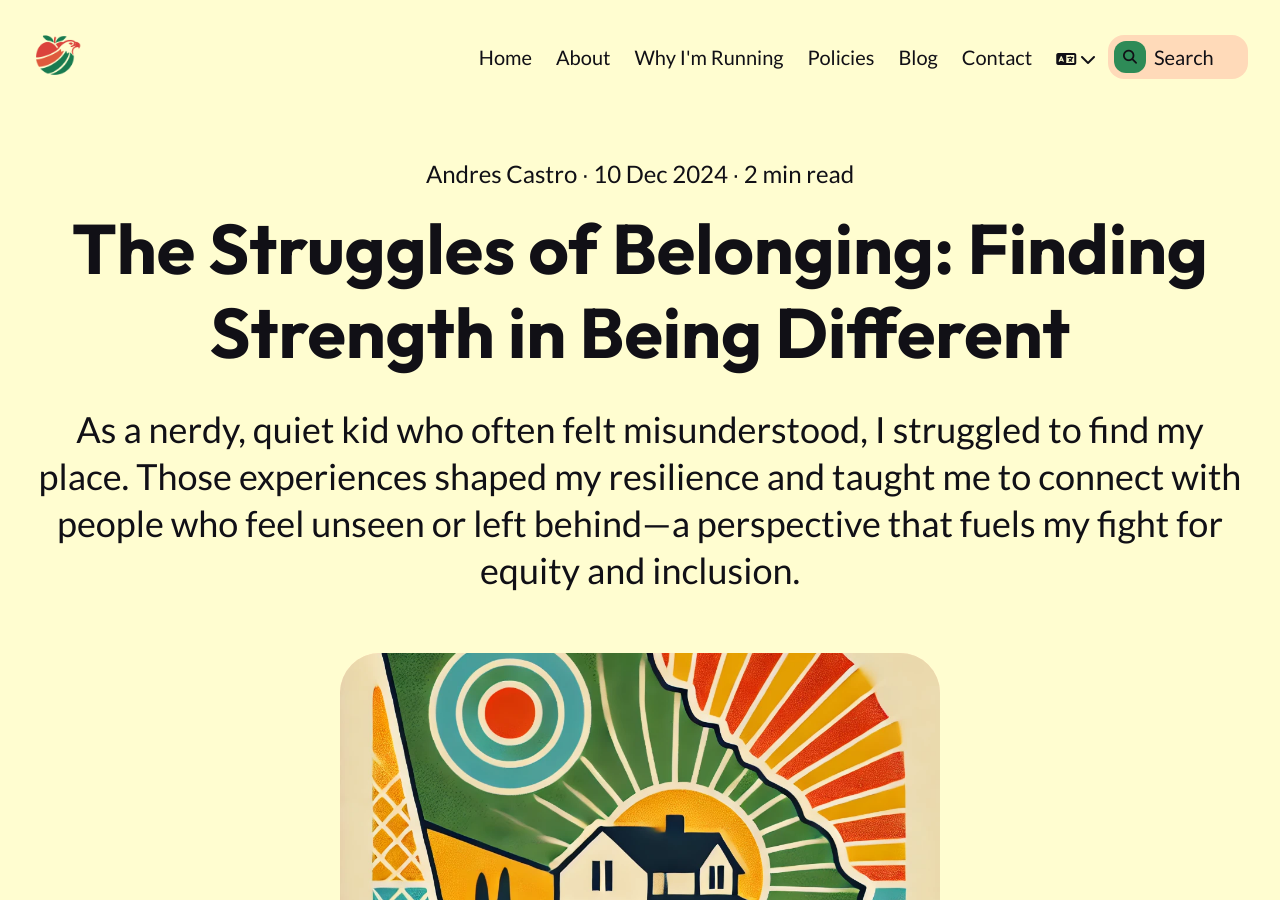
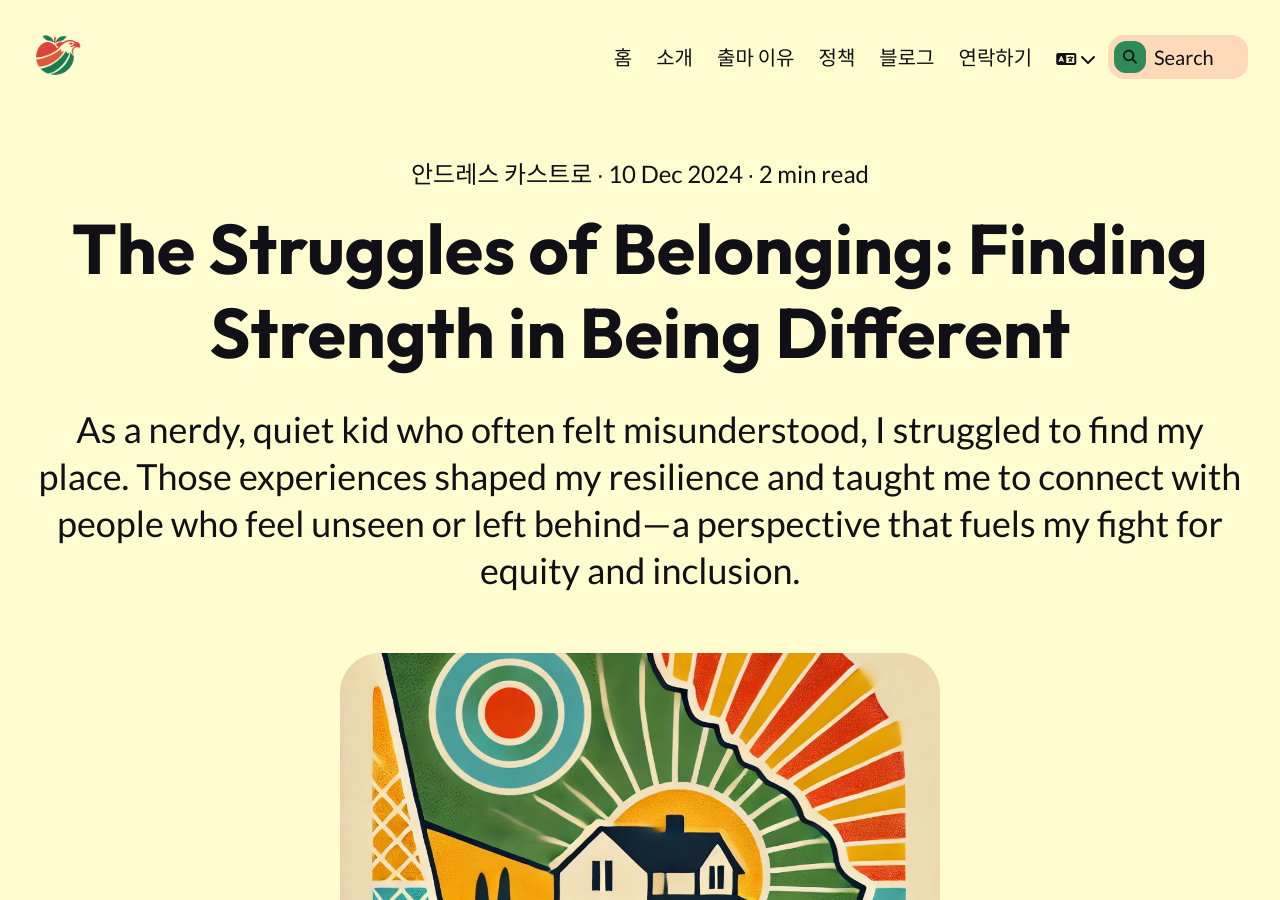
Before and after one commit to CastroForGeorgia/GA-5-KO, a Jekyll site: the page built from _posts/2024-12-10-the-struggles-of-belonging-finding-strength-in-being-different-voterrights-castro-politics-district05-progressive-unions-grassroots-workingclass-gapol-atlanta.md, in a window 1280 px wide and 900 px high. Built offline with Jekyll 4.4.1, drawn with Linux system fonts in a browser that asks for light colours; part of the change alters nothing that is shown.

Commit message:
Update settings.yml

```diff
--- a/_data/settings.yml
+++ b/_data/settings.yml
@@ -1,101 +1,96 @@
 #-------------------------------
-# Site Settings
+# 사이트 설정
 title: CastroForGeorgia
-logo: '/images/logo.png' # You can add own logo. For example '/images/logo.png'.
+logo: '/images/logo.png' # 로고를 추가할 수 있습니다. 예: '/images/logo.png'.
 logo_dark: '/images/logo.png'
-description: Andres Castro, a champion for the people in Georgia's 5th Congressional District.
-color_scheme: auto # You can choose three modes auto, light, and dark. By default, the auto mode is set, which means the user can choose the light or dark mode themself.
-
+description: 조지아 제5선거구에서 사람들을 위해 싸우는 안드레스 카스트로.
+color_scheme: auto # 세 가지 모드(auto, light, dark) 중 선택 가능합니다. 기본값은 auto로 설정되어 있으며, 사용자가 light 또는 dark 모드를 스스로 선택할 수 있습니다.
 
 #-------------------------------
-# Navigation Settings
+# 내비게이션 설정
 menu_settings:
   menu_items:
-    - title: 'Home'
+    - title: '홈'
       url: '/'
-    - title: 'About'
+    - title: '소개'
       url: '/about/'
-    - title: "Why I'm Running"
+    - title: "출마 이유"
       url: '/blog/leadership-grounded-in-experience-why-im-running-for-congress-district05-unions-voterrights-grassroots-progressive-workingclass-atlanta-politics-castro-gapol'
-    - title: 'Policies'
+    - title: '정책'
       url: '/projects/'
-    - title: 'Blog'
+    - title: '블로그'
       url: '/blog/'
-    - title: 'Contact'
+    - title: '연락하기'
       url: 'https://actionnetwork.org/forms/connect-with-andres-share-your-vision'
 
+#-------------------------------
+# 작성자 설정
+author:
+  author_name: 안드레스 카스트로
+  author_avatar: '/images/about-me-photo-zoom.jpg'
 
 #-------------------------------
-# Author Settings
-author:
-  author_name: Andres Castro
-  author_avatar: '/images/about-me-photo-zoom.jpg'
-
-
-#-------------------------------
-# Hero Settings
+# 히어로 설정
 hero:
   enable: true
-  hero_role: "Candidate for U.S. House (GA-05) ∙ Fighting for working families, affordable housing, and economic dignity"
-  hero_title: "Hi! I’m Andres <img src=\"/images/about-me-photo-zoom.jpg\" alt=\"Andres Castro Picture\" loading=\"lazy\"> <br> Fighting for Georgia's 5th District"
-  hero_description: "Together, we can build a future that works for everyone—where equity, justice, and opportunity are more than promises, they’re realities. Let’s create meaningful change for Georgia’s working families."
-  hero_button_text: "Join the Movement"
+  hero_role: "미국 하원의원 후보 (조지아 제5선거구) ∙ 노동 가정, 주택 보급, 경제적 존엄성을 위해 싸웁니다"
+  hero_title: "안녕하세요! 저는 안드레스입니다 <img src=\"/images/about-me-photo-zoom.jpg\" alt=\"Andres Castro Picture\" loading=\"lazy\"> <br> 조지아 제5선거구를 위해 싸웁니다"
+  hero_description: "함께라면 모두를 위한 미래를 만들 수 있습니다—공정, 정의, 기회가 약속이 아니라 현실이 되는 미래. 조지아의 노동 가정을 위한 의미 있는 변화를 만들어갑시다."
+  hero_button_text: "운동에 동참하세요"
   hero_button_link: "https://actionnetwork.org/forms/connect-with-andres-share-your-vision"
 
 #-------------------------------
-# Projects Section Settings
+# 프로젝트 섹션 설정
 projects:
   enable: true
-  projects_title: Policies
-  projects_description: Explore our vision for a fairer, more just Georgia’s 5th District. Together, we’ll build a thriving, equitable future.
-
+  projects_title: 정책
+  projects_description: 조지아 제5선거구의 더 공정하고 정의로운 비전을 탐구하세요. 함께라면 번영하고 공정한 미래를 만들어갈 수 있습니다.
 
 #-------------------------------
-# Blog Section Settings
+# 블로그 섹션 설정
 blog:
   enable: true
-  blog_title: Blog
-  blog_description: Let’s build a future that works for all of us.
+  blog_title: 블로그
+  blog_description: 우리 모두를 위한 미래를 함께 만들어갑시다.
 
 #-------------------------------
-# About Section Settings
+# 소개 섹션 설정
 about:
   enable: true
   about_image: "/images/about-me-photo.jpg"
-  about_title: "Together for Change"
-  about_description: "Let’s build a future where every family in Georgia’s 5th District has access to opportunity, equity, and justice. Join me in fighting for bold solutions that uplift working families, protect civil rights, and create a government that truly works for all of us."
-
+  about_title: "변화를 위해 함께"
+  about_description: "조지아 제5선거구의 모든 가정이 기회와 공정, 정의에 접근할 수 있는 미래를 만들어갑시다. 노동 가정을 돕고, 시민권을 보호하며, 모두를 위해 제대로 작동하는 정부를 만드는 과감한 해결책을 위해 저와 함께하세요."
 
 #-------------------------------
-# Faq (Frequently Asked Questions) Settings
+# FAQ(자주 묻는 질문) 설정
 faq:
   enable: true
-  faq_title: "Need Some Answers?"
-  faq_description: "Get to know Andres Castro and his commitment to creating a fairer, more inclusive community in Georgia's 5th Congressional District."
+  faq_title: "궁금한 점이 있나요?"
+  faq_description: "조지아 제5선거구에서 더 공정하고 포괄적인 지역사회를 만들기 위해 노력하는 안드레스 카스트로와 그의 헌신에 대해 알아보세요."
   faq_items:
-    - title: "What motivated Andres Castro to run for office?"
-      description: "Andres Castro was motivated to run out of frustration with the current Democratic leadership, which he believes has stopped prioritizing the needs of the people. He sees leaders unwilling to listen, slow to act, and compromising on the promises made to working-class families. Andres is stepping up to provide bold, uncompromising leadership that puts the residents of Georgia’s 5th Congressional District first."
+    - title: "안드레스 카스트로가 출마를 결심한 계기는 무엇인가요?"
+      description: "안드레스 카스트로는 현 민주당 지도부가 더 이상 국민의 필요를 우선시하지 않는다는 좌절감에서 출마를 결심했습니다. 그는 주민들의 목소리를 듣지 않고 행동이 느리며, 노동 가정에 대한 약속을 타협하는 지도자들을 목격했습니다. 안드레스는 조지아 제5선거구 주민들을 우선시하는 과감하고 타협 없는 리더십을 제공하기 위해 나섰습니다."
 
-    - title: "Who is Andres Castro?"
-      description: "Andres Castro is a proud son of Metro Atlanta, with deep roots in Marietta, Powder Springs, and Atlanta. Growing up in poverty, he learned firsthand the struggles of working-class families. Through determination and hard work, Andres became a Staff Software Engineer, where he honed his expertise in leveraging technology to solve complex problems. Now, as a candidate for U.S. Representative in Georgia’s 5th Congressional District, Andres is focused on creating solutions for affordable housing, economic justice, and transparent governance, ensuring opportunity and equity for all."
+    - title: "안드레스 카스트로는 누구인가요?"
+      description: "안드레스 카스트로는 메트로 애틀랜타에서 태어나 마리에타, 파우더 스프링스, 애틀랜타에 깊은 뿌리를 두고 있습니다. 가난 속에서 자라며 노동 가정의 어려움을 직접 경험했습니다. 그는 결단력과 노력으로 스태프 소프트웨어 엔지니어가 되어 복잡한 문제를 해결하는 기술을 연마했습니다. 이제 그는 조지아 제5선거구의 미국 하원의원 후보로서, 노동 가정을 돕고, 경제적 정의를 이루며, 투명한 통치를 보장하는 해결책을 제시하는 데 주력하고 있습니다."
 
-    - title: "What are Andres Castro's main policy priorities?"
-      description: "Andres Castro’s priorities include bold solutions to address systemic inequalities: affordable housing through programs like The Workers’ Housing Guarantee, universal healthcare to ensure access for all, automation-aware job reskilling programs, and corporate accountability to hold big businesses to fair wage and tax standards. With his technical background, Andres also champions ethical AI and innovative, equitable solutions to empower workers and communities."
+    - title: "안드레스 카스트로의 주요 정책 우선순위는 무엇인가요?"
+      description: "안드레스 카스트로의 우선순위는 시스템적 불평등을 해결하기 위한 과감한 해결책입니다: 노동자의 주택 보장 프로그램을 통한 주택 보급, 모두를 위한 보편적 의료, 자동화에 대비한 직업 재교육 프로그램, 그리고 대기업을 공정한 임금과 세금 기준에 맞게 책임지게 만드는 기업 책임 강화. 기술적 배경을 바탕으로 안드레스는 윤리적인 AI와 노동자와 지역사회를 지원하는 혁신적이고 공정한 해결책을 지지합니다."
 
-    - title: "How can supporters get involved with Andres Castro's campaign?"
-      description: "Supporters can get involved by volunteering for canvassing, phone banking, and organizing events, attending town halls and community meetings, and sharing campaign messages across social media platforms. You can also subscribe to the campaign newsletter to stay informed and take action. Your support and participation are critical to driving meaningful change for Georgia's 5th Congressional District."
+    - title: "안드레스 카스트로의 캠페인에 지지자로서 어떻게 참여할 수 있나요?"
+      description: "캠페인 메시지를 소셜 미디어에서 공유하고, 캠페인 뉴스레터를 구독해 정보를 얻으며 행동에 나서주세요. 조지아 제5선거구에 의미 있는 변화를 이끄는 데 있어 여러분의 지지와 참여가 중요합니다."
 
 #-------------------------------
-# Social Links
+# 소셜 링크
 social:
 - {icon: "fa-brands fa-instagram", name: "Instagram", link: "https://www.instagram.com/castroforgeorgia/"}
 - {icon: "fa-brands fa-github", name: "Github", link: "https://github.com/CastroForGeorgia"}
 - {icon: "fa-brands fa-bluesky", name: "Bluesky", link: "https://bsky.app/profile/castroforgeorgia.bsky.social"}
 - {icon: "fa-brands fa-huggingface", name: "Huggingface", link: "https://huggingface.co/CastroForGeorgia"}
 
-# Example of adding a new link to the footer - {icon: "fa-brands fa-mastodon", name: "Mastodon", link: "https://mastodon.social"}
-# Other icons can be found at https://fontawesome.com/icons
+# 푸터에 새 링크 추가 예시 - {icon: "fa-brands fa-mastodon", name: "Mastodon", link: "https://mastodon.social"}
+# 다른 아이콘은 https://fontawesome.com/icons 에서 찾을 수 있습니다.
 
 #-------------------------------
-# Google Analytics
+# 구글 애널리틱스
 google-analytics: G-8XLD5HNY8Q
```
